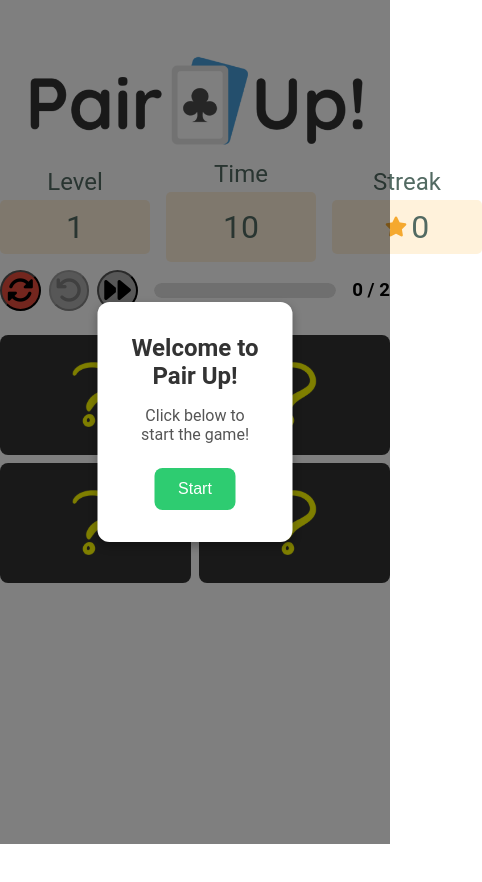
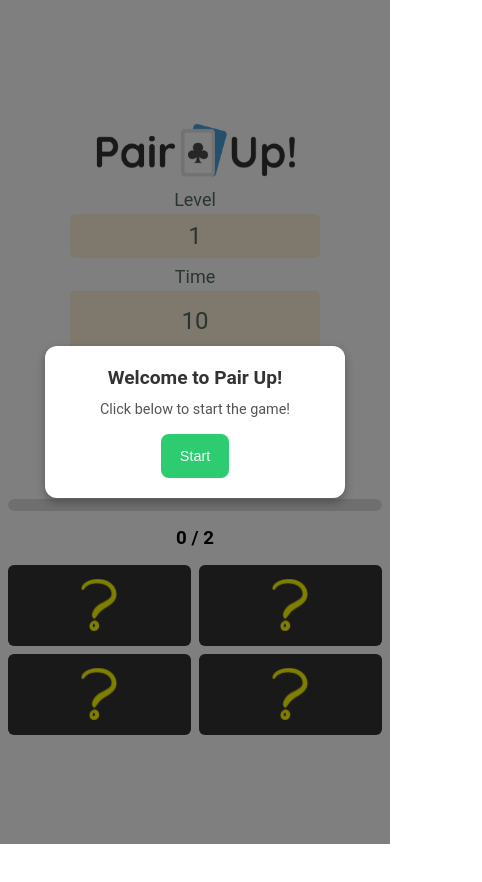
Before and after one commit to m0crafts/pairup, a React (Vite) app: page / in a window 390 px wide. Shown: the top 882 px of the page, 482 px wide, since content can reach past the window. After the commit the page ends 860 px from the top, so only its background shows below. Built offline with nearby package versions, Linux system fonts and the light colour scheme.

Commit message:
Refactor CSS for improved layout and responsiveness
Updated styles for layout, responsiveness, and hover effects.

```diff
--- a/src/index.css
+++ b/src/index.css
@@ -1,4 +1,3 @@
-/* Reset default styles */
 * {
   margin: 0;
   padding: 0;
@@ -6,18 +5,18 @@
   list-style: none;
 }
 
-/* General styles */
 body {
   font-family: Roboto, sans-serif;
   display: flex;
   flex-direction: column;
   align-items: center;
   justify-content: center;
-  height: 100vh;
+  min-height: 100vh;
   margin-top: 3rem;
   background-color: #fff;
   text-align: center;
   position: relative;
+  padding: 0 1rem;
 }
 
 #root {
@@ -25,7 +24,6 @@ body {
   height: 100%;
 }
 
-/* Header */
 header {
   display: flex;
   flex-direction: column;
@@ -33,33 +31,29 @@ header {
   align-items: center;
   margin: 0.25rem auto;
 }
+
 header img {
   height: 100px;
 }
 
-/* Centering the grid */
 main {
   display: flex;
   justify-content: center;
-  /* align-items: center; */
   width: 100%;
-  /* height: 100%; */
+  perspective: 1000px;
 }
 
-/* Grid container */
 main ul {
   display: grid;
-  /* grid-template-columns: repeat(auto-fit, minmax(150px, 1fr)); */
-  /* grid-template-rows: repeat(5, minmax(150px, 1fr)); */
   margin-top: 1.25rem;
   gap: 1rem;
   max-width: 800px;
   width: 100%;
   justify-content: center;
   margin-bottom: 3rem;
+  padding: 0 0.5rem;
 }
 
-/* Shape items */
 main ul li {
   display: flex;
   justify-content: center;
@@ -68,17 +62,29 @@ main ul li {
   padding: 1rem;
   min-height: 120px;
   min-width: 120px;
+  transform: translateZ(0);
+  backface-visibility: hidden;
+  will-change: background-color;
+  transition: background-color 0.3s ease, transform 0.2s ease, border 0.2s ease;
 }
 
 main ul li:hover {
   cursor: pointer;
   border: 3px solid hotpink;
+  transform: translateZ(0) scale(1.02);
 }
 
-/* Shape images */
+main ul li:active {
+  transform: translateZ(0) scale(0.98);
+}
+
 main ul li img {
   max-width: 80%;
   max-height: 80%;
+  transform: translateZ(0);
+  backface-visibility: hidden;
+  -webkit-backface-visibility: hidden;
+  pointer-events: none;
 }
 
 .stats {
@@ -88,6 +94,8 @@ main ul li img {
   align-items: center;
   margin: 0.5rem auto;
   gap: 1rem;
+  flex-wrap: wrap;
+  padding: 0 0.5rem;
 }
 
 .stat {
@@ -96,7 +104,9 @@ main ul li img {
   width: 150px;
   gap: 0.25rem;
   color: #526a62;
+  min-width: 120px;
 }
+
 .stat.timer .content {
   display: flex;
   align-items: center;
@@ -106,7 +116,6 @@ main ul li img {
 
 .stat .label {
   font-size: 24px;
-  /* font-family: Impact, Haettenschweiler, 'Arial Narrow Bold', sans-serif; */
 }
 
 .stat .content p {
@@ -115,6 +124,7 @@ main ul li img {
   align-items: center;
   gap: 0.25rem;
 }
+
 .stat .content span {
   font-size: 20px;
 }
@@ -129,14 +139,21 @@ main ul li img {
 button {
   outline: none;
 }
+
 .controls {
   display: flex;
   gap: 0.5rem;
+  flex-wrap: wrap;
+  justify-content: center;
 }
+
 .controls button {
   border-radius: 100%;
   padding: 5px;
+  min-width: 44px;
+  min-height: 44px;
 }
+
 .reset {
   background-color: #b0b0b0;
 }
@@ -169,7 +186,7 @@ button:not(:disabled):hover {
 
 progress {
   width: 100%;
-  max-width: 500px; /* Match stats width */
+  max-width: 500px;
   height: 15px;
   border-radius: 10px;
   overflow: hidden;
@@ -198,8 +215,9 @@ progress::-moz-progress-bar {
   justify-content: center;
   align-items: center;
   gap: 1rem;
+  flex-wrap: wrap;
 }
-/* Modal container styling */
+
 dialog {
   position: fixed;
   top: 50%;
@@ -210,23 +228,22 @@ dialog {
   border-radius: 12px;
   background-color: white;
   box-shadow: 0 4px 10px rgba(0, 0, 0, 0.3);
+  max-width: 90%;
+  width: 400px;
 }
 
-/* Modal title */
 dialog h2 {
   margin-bottom: 1rem;
   font-size: 1.5rem;
   color: #333;
 }
 
-/* Modal message text */
 dialog p {
   margin-bottom: 1.5rem;
   font-size: 1rem;
   color: #555;
 }
 
-/* Close button styling */
 dialog button {
   padding: 0.75rem 1.5rem;
   background-color: #ff4d4d;
@@ -236,14 +253,234 @@ dialog button {
   cursor: pointer;
   font-size: 1rem;
   transition: background-color 0.3s ease;
+  min-width: 44px;
+  min-height: 44px;
 }
 
-/* Button hover effect */
 dialog button:hover {
   background-color: #e63946;
 }
 
-/* Backdrop for the modal */
 dialog::backdrop {
   background: rgba(0, 0, 0, 0.5);
 }
+
+@media (max-width: 768px) {
+  body {
+    margin-top: 1.5rem;
+  }
+
+  header img {
+    height: 70px;
+  }
+
+  main ul {
+    gap: 0.75rem;
+    margin-top: 1rem;
+    margin-bottom: 2rem;
+  }
+
+  main ul li {
+    min-height: 90px;
+    min-width: 90px;
+    padding: 0.75rem;
+  }
+
+  .stats {
+    gap: 0.75rem;
+  }
+
+  .stat {
+    width: 130px;
+    min-width: 100px;
+  }
+
+  .stat .label {
+    font-size: 20px;
+  }
+
+  .stat .content {
+    font-size: 26px;
+    padding: 0.4rem 1rem;
+  }
+
+  .stat .content span {
+    font-size: 18px;
+  }
+
+  dialog {
+    padding: 1.5rem;
+    width: 350px;
+  }
+
+  dialog h2 {
+    font-size: 1.3rem;
+  }
+}
+
+@media (max-width: 480px) {
+  body {
+    margin-top: 1rem;
+    padding: 0 0.5rem;
+  }
+
+  header img {
+    height: 60px;
+  }
+
+  main ul {
+    gap: 0.5rem;
+    margin-top: 0.75rem;
+    margin-bottom: 1.5rem;
+    padding: 0;
+  }
+
+  main ul li {
+    min-height: 70px;
+    min-width: 70px;
+    padding: 0.5rem;
+    border-radius: 6px;
+  }
+
+  main ul li:hover {
+    border: 2px solid hotpink;
+  }
+
+  .stats {
+    flex-direction: column;
+    gap: 0.5rem;
+    width: 100%;
+    max-width: 300px;
+  }
+
+  .stat {
+    width: 100%;
+    max-width: 250px;
+  }
+
+  .stat .label {
+    font-size: 18px;
+  }
+
+  .stat .content {
+    font-size: 24px;
+    padding: 0.5rem 0.75rem;
+  }
+
+  .stat .content span {
+    font-size: 16px;
+  }
+
+  .stat.timer .content {
+    height: 60px;
+  }
+
+  .controls button {
+    padding: 8px;
+  }
+
+  progress {
+    max-width: 100%;
+    height: 12px;
+  }
+
+  dialog {
+    padding: 1.25rem;
+    width: 90%;
+    max-width: 300px;
+  }
+
+  dialog h2 {
+    font-size: 1.2rem;
+    margin-bottom: 0.75rem;
+  }
+
+  dialog p {
+    font-size: 0.9rem;
+    margin-bottom: 1rem;
+  }
+
+  dialog button {
+    padding: 0.6rem 1.2rem;
+    font-size: 0.9rem;
+  }
+}
+
+@media (max-width: 360px) {
+  main ul li {
+    min-height: 60px;
+    min-width: 60px;
+    padding: 0.4rem;
+  }
+
+  main ul li img {
+    max-width: 70%;
+    max-height: 70%;
+  }
+
+  .stat .label {
+    font-size: 16px;
+  }
+
+  .stat .content {
+    font-size: 20px;
+  }
+
+  .stat .content span {
+    font-size: 14px;
+  }
+}
+
+@media (max-height: 600px) and (orientation: landscape) {
+  body {
+    margin-top: 0.5rem;
+  }
+
+  header img {
+    height: 50px;
+  }
+
+  main ul {
+    margin-top: 0.5rem;
+    margin-bottom: 1rem;
+  }
+
+  main ul li {
+    min-height: 60px;
+    min-width: 60px;
+  }
+
+  .stats {
+    flex-direction: row;
+    flex-wrap: wrap;
+    gap: 0.5rem;
+  }
+
+  .stat {
+    width: auto;
+    min-width: 100px;
+  }
+}
+
+@media (hover: none) and (pointer: coarse) {
+  main ul li:hover {
+    border: none;
+    transform: translateZ(0);
+  }
+
+  main ul li:active {
+    transform: translateZ(0) scale(0.95);
+    border: 3px solid hotpink;
+  }
+
+  button {
+    min-width: 48px;
+    min-height: 48px;
+  }
+
+  .controls button {
+    min-width: 48px;
+    min-height: 48px;
+    padding: 10px;
+  }
+}
```
